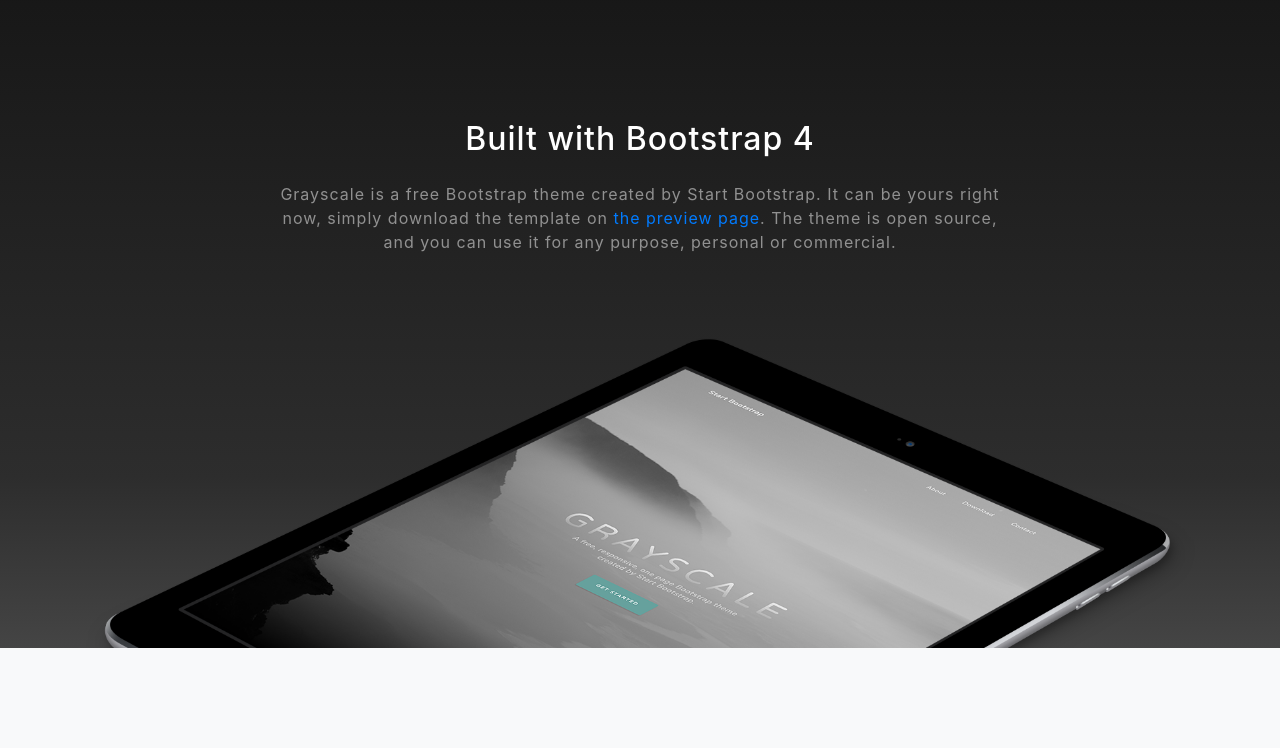
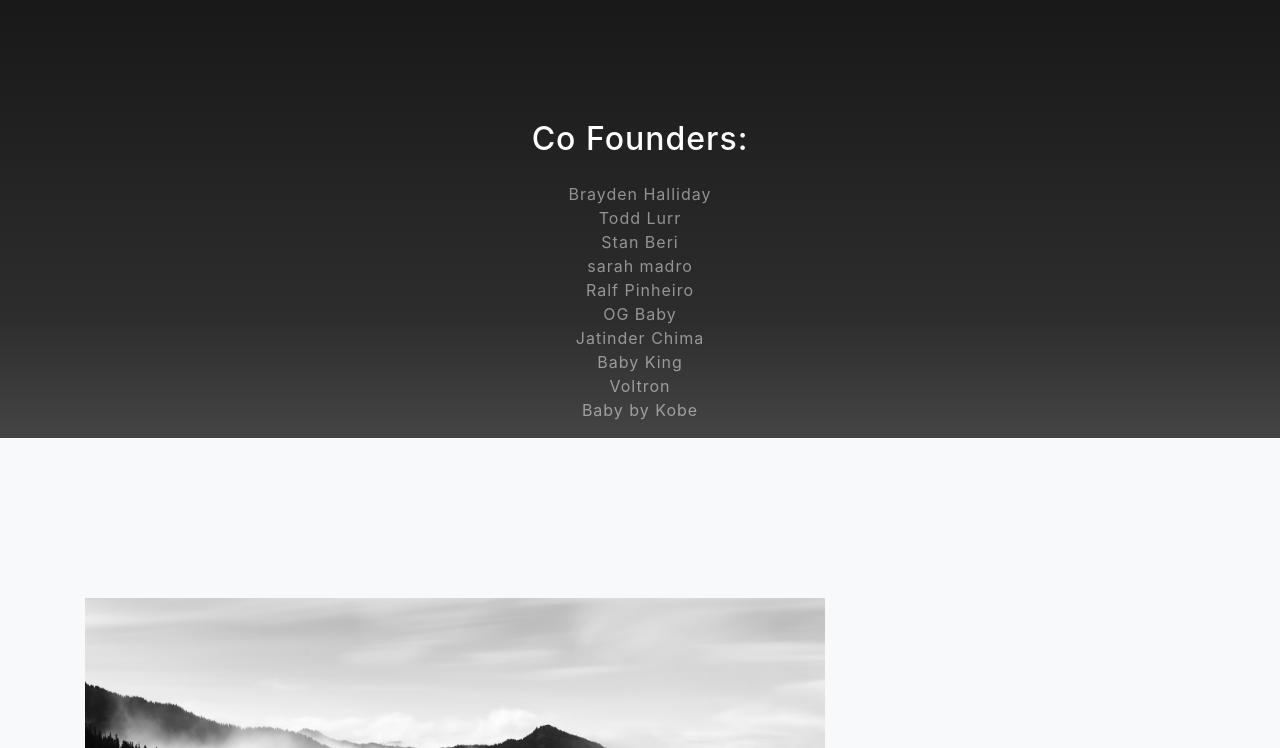
Before and after one commit to meech-ward/baby-clothes, a website with bundled scripts: page docs/index.html in a window 1280 px wide. Shown: the part 840-1588 px from the top of the page. Built offline with nearby package versions, Linux system fonts and the light colour scheme.

```diff
--- a/docs/index.html
+++ b/docs/index.html
@@ -65,12 +65,22 @@
     <div class="container">
       <div class="row">
         <div class="col-lg-8 mx-auto">
-          <h2 class="text-white mb-4">Built with Bootstrap 4</h2>
-          <p class="text-white-50">Grayscale is a free Bootstrap theme created by Start Bootstrap. It can be yours right now, simply download the template on
-            <a href="http://startbootstrap.com/template-overviews/grayscale/">the preview page</a>. The theme is open source, and you can use it for any purpose, personal or commercial.</p>
+          <h2 class="text-white mb-4">Co Founders:</h2>
+          <ul class="text-white-50" style="list-style: none; padding: 0;">
+            <li>Brayden Halliday</li>
+            <li>Todd Lurr</li>
+            <li>Stan Beri</li>
+            <li>sarah madro</li>
+            <li>Ralf Pinheiro</li>
+            <li>OG Baby</li>
+            <li>Jatinder Chima</li>
+            <li>Baby King</li>
+            <li>Voltron</li>
+            <li>Baby by Kobe</li>
+          </ul>
         </div>
       </div>
-      <img src="img/ipad.png" class="img-fluid" alt="">
+      <!-- <img src="img/ipad.png" class="img-fluid" alt=""> -->
     </div>
   </section>
 
@@ -209,7 +219,7 @@
   <!-- Footer -->
   <footer class="bg-black small text-center text-white-50">
     <div class="container">
-      Copyright &copy; Your Website 2019
+      Copyright &copy; Sam Meech-Ward 2019
     </div>
   </footer>
 
```
Also changed, not shown: package.json (added, +28 -0 lines), server.js (added, +11 -0 lines), 1 other file.
